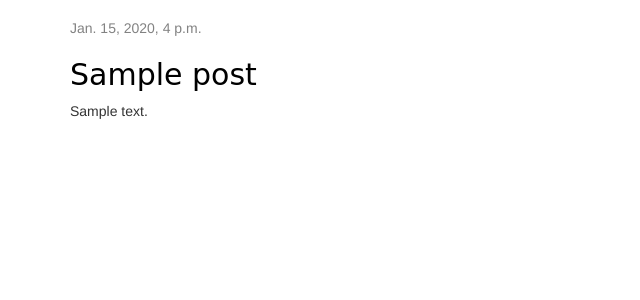
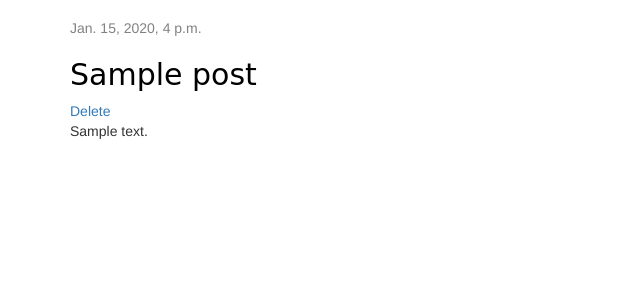
Before and after one commit to olliaem/my_first_blog, a Django app: page / in a window 1280 px wide. Shown: the part 179-479 px from the top of the page, without its empty margins (0-640 px from the left). Run offline with Django 3.2, Linux system fonts and the light colour scheme; tables that the repository leaves empty hold one stand-in row (values such as "Sample post"); some libraries are stand-ins or nearby versions.

```diff
--- a/blog/templates/blog/post_list.html
+++ b/blog/templates/blog/post_list.html
@@ -7,6 +7,7 @@
                 {{ post.published_date }}
             </div>
             <h2><a href="{% url 'post_detail' pk=post.pk %}">{{ post.title }}</a></h2>
+            <a href="{% url 'post_delete' pk=post.pk %}">Delete</a>
             <p>{{ post.text|linebreaksbr }}</p>
         </div>
     {% endfor %}
--- a/blog/urls.py
+++ b/blog/urls.py
@@ -3,7 +3,7 @@ from . import views
 
 urlpatterns = [
     path('post/<int:pk>/edit/', views.post_edit, name='post_edit'),
-    path('post/<int:pk>/delete/', views.post_delete, name='post_delete'),
+    path('post/<int:pk>/list', views.post_delete, name='post_delete'),
     path('post/new/', views.post_new, name='post_new'),
     path('', views.post_list, name='post_list'),
     path('post/<int:pk>/', views.post_detail, name='post_detail'),
--- a/blog/views.py
+++ b/blog/views.py
@@ -37,8 +37,7 @@ def post_edit(request, pk):
     return render(request, 'blog/post_edit.html', {'form': form})
 def post_delete(request, pk):
     post = get_object_or_404(Post, pk=pk)
-    form = PostForm(request.POST, instance=post)
     post.delete()
-    return redirect('blog/post_edit.html',{'form': form})
+    return redirect('post_list')
 
 # Create your views here.
```
